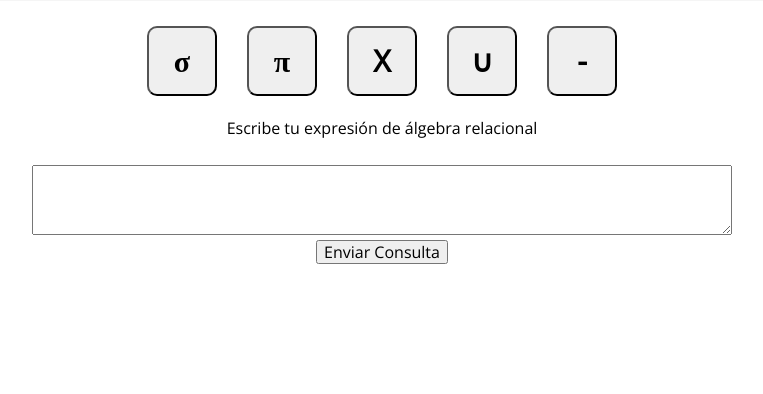
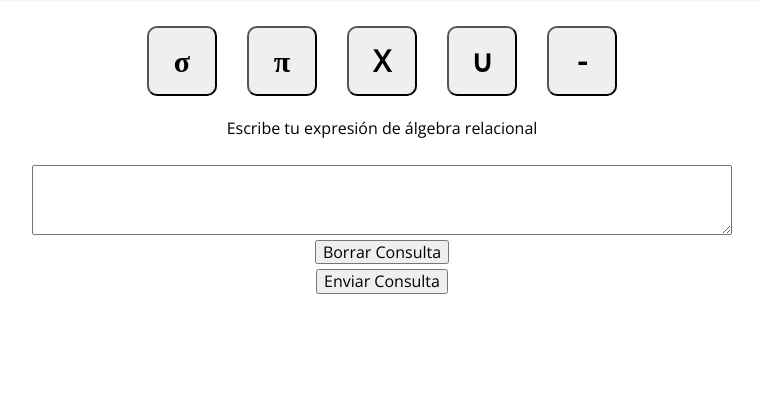
Before and after one commit to MarcoRt/Calculadora, a Django app: page /practica/ in a window 1280 px wide. Shown: the part 799-1193 px from the top of the page, without its empty margins (258-1021 px from the left). Before the commit the page ends 1063 px from the top, so only its background shows below. Run offline with Django 3.2, Linux system fonts and the light colour scheme.

Commit message:
Boton borrar consulta

```diff
--- a/pages/static/css/styles.css
+++ b/pages/static/css/styles.css
@@ -336,8 +336,6 @@ img{
     text-decoration: underline;
 }
 
-
-
 td{
     border: 1px solid black;
     padding: 0.5rem;
--- a/pages/static/js/scripts.js
+++ b/pages/static/js/scripts.js
@@ -6,7 +6,8 @@ const botonProducto     = document.querySelector("#producto");
 const botonUnion        = document.querySelector("#union");
 const botonInterseccion = document.querySelector("#interseccion");
 const botonDiferencia   = document.querySelector("#diferencia");
-const enviarConsulta    = document.querySelector(".enviar-consulta")
+const borrarConsulta    = document.querySelector("#borrar-consulta");
+const enviarConsulta    = document.querySelector(".enviar-consulta");
 
 // Textarea de la expresion
 const expresion = document.querySelector(".herramienta-expresion__input");
@@ -76,3 +77,7 @@ $(botonDiferencia).on('click', function () {
     var textAfter  = v.substring(cursorPos, v.length);
     $(expresion).val(textBefore + expresionDiferencia + textAfter);
 });
+
+$(borrarConsulta).on('click', function () {
+    $(expresion).val('');
+});
--- a/pages/templates/practica.html
+++ b/pages/templates/practica.html
@@ -64,6 +64,7 @@
             <div class="herramienta-expresion">
                 <p>Escribe tu expresión de álgebra relacional</p>
                 <textarea class="herramienta-expresion__input" oninput='this.style.height = "";this.style.height = this.scrollHeight + "px"'></textarea>
+                <button class="borrar-consulta" id="borrar-consulta">Borrar Consulta</button>
                 <button class="enviar-consulta">Enviar Consulta</button>
             </div>
         </main>
```
